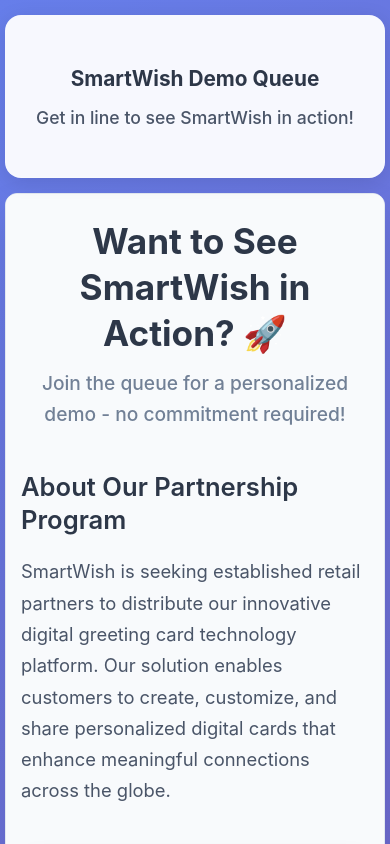
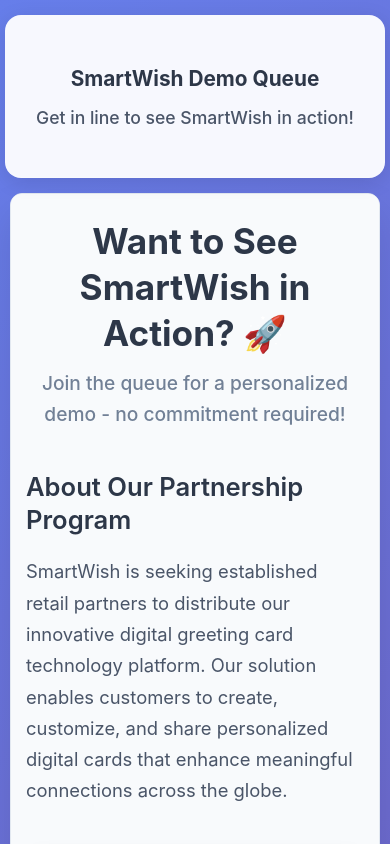
Before and after one commit to makarbasi/Survery_Smartwish, a React (Vite) app in the folder survey_frontend/: page /interest in a window 390 px wide. Shown: the top 844 px of the page. Built offline with nearby package versions, Linux system fonts and the light colour scheme.

Commit message:
UI perfect

```diff
--- a/survey_frontend/src/styles/StoreInterest.css
+++ b/survey_frontend/src/styles/StoreInterest.css
@@ -4,7 +4,7 @@
   background: linear-gradient(135deg, #667eea 0%, #764ba2 100%);
   font-family: -apple-system, BlinkMacSystemFont, 'Segoe UI', Roboto, Oxygen, Ubuntu, Cantarell, sans-serif;
   position: relative;
-  padding: 15px 5px;
+  padding: 20px;
 }
 
 /* Enhanced Page Header */
@@ -75,10 +75,10 @@
   background: white;
   border-radius: 20px;
   box-shadow: 0 20px 40px rgba(0, 0, 0, 0.1);
-  max-width: 900px;
+  max-width: calc(100% - 40px);
   width: 100%;
   overflow: hidden;
-  margin: 0;
+  margin: 0 auto;
 }
 
 /* Introduction */
@@ -409,7 +409,8 @@
   }
 
   .interest-card {
-    margin: 0;
+    max-width: calc(100% - 20px);
+    margin: 0 auto;
   }
 
   .introduction,
@@ -598,7 +599,8 @@
   }
 
   .interest-card {
-    margin: 0;
+    max-width: calc(100% - 10px);
+    margin: 0 auto;
   }
 
   .introduction,
```
